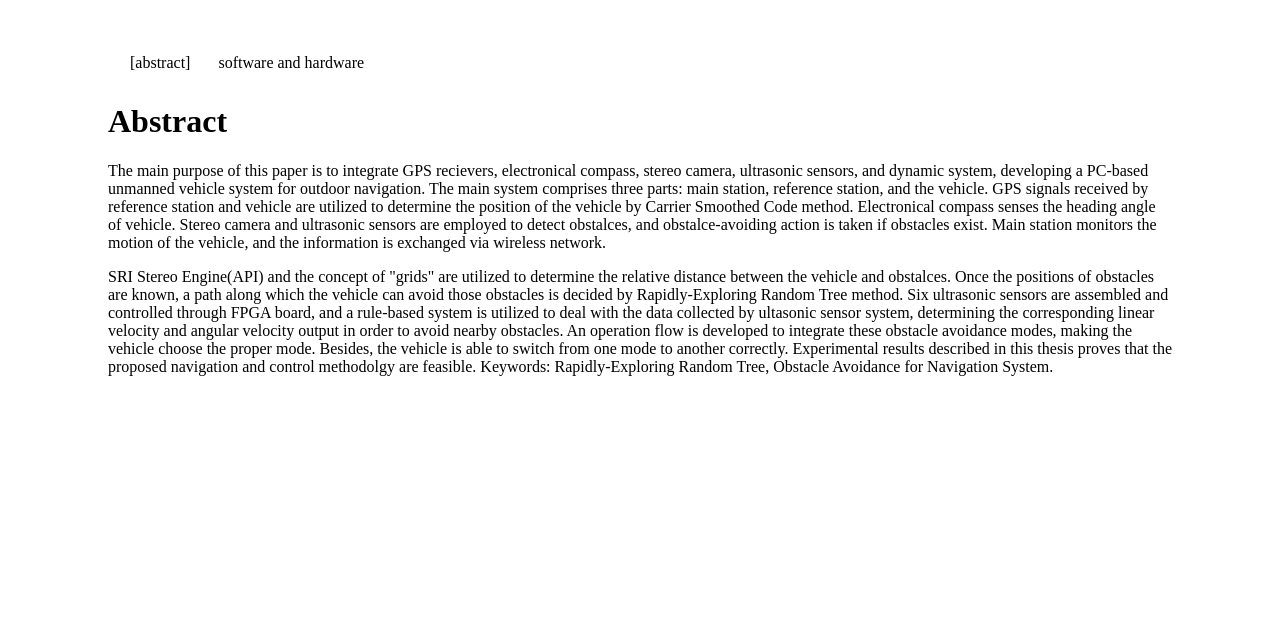
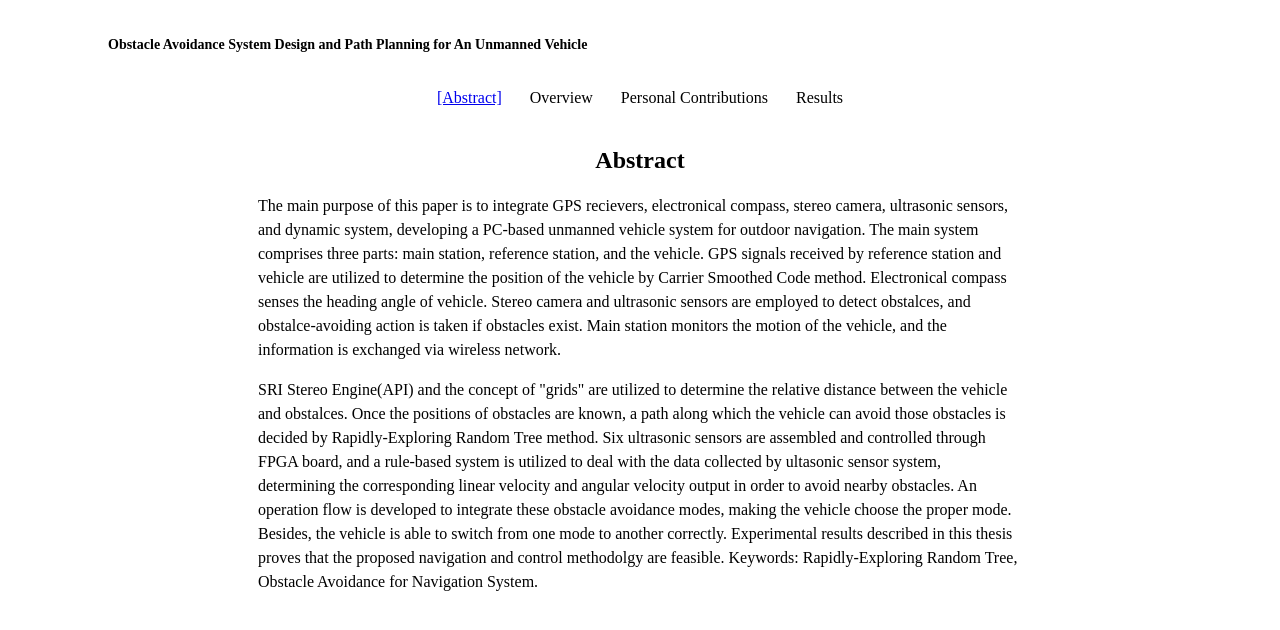
Before and after one commit to AlvinJian/alvinjian.github.io, a plain HTML site: page vehicle/index.html in a window 1280 px wide. Drawn offline with Linux system fonts and the light colour scheme.

Commit message:
update abstract page

```diff
--- a/vehicle/css/style.css
+++ b/vehicle/css/style.css
@@ -1,5 +1,10 @@
+#navlist { text-align: center; }
+
 #navlist ul{
-  padding: 10px;
+  padding-top: 20px;
+  padding-bottom: 20px;
+  padding-left: 10px;
+  padding-right: 10px;
   font-size: 16px;
 }
 #navlist ul li {
@@ -8,9 +13,20 @@
   padding-right: 12px;
 }
 
+.title {
+  font-size: 14px;
+}
+
 body {
   padding-top: 20px;
   padding-bottom: 20px;
   padding-left: 100px;
   padding-right: 100px;
 }
+
+#abstract p {
+  padding-left: 150px;
+  padding-right: 150px;
+  font-size: 16px;
+  line-height: 24px;
+}
--- a/vehicle/index.html
+++ b/vehicle/index.html
@@ -5,13 +5,17 @@
     <link href="css/style.css" type="text/css" rel="stylesheet" />
   </head>
   <body>
+    <h1 class="title">Obstacle Avoidance System Design and Path Planning for An Unmanned Vehicle</h1>
     <div id="navlist">
       <ul>
-        <li>[abstract]</li>
-        <li>software and hardware</li>
+        <li><a href="index.html">[Abstract]</a></li>
+        <li>Overview</li>
+        <li>Personal Contributions</li>
+        <li>Results</li>
       </ul>
     </div>
-    <h1>Abstract</h1>
+    <h2 align="center">Abstract</h1>
+    <div id="abstract">
     <p>The main purpose of this paper is to integrate GPS recievers, electronical
 compass, stereo camera, ultrasonic sensors, and dynamic system, developing a
 PC-based unmanned vehicle system for outdoor navigation. The main system
@@ -36,5 +40,6 @@ from one mode to another correctly. Experimental results described in this thesi
 proves that the proposed navigation and control methodolgy are feasible.
 Keywords: Rapidly-Exploring Random Tree, Obstacle Avoidance for Navigation
 System.</p>
+  </div>
   </body>
 </html>
```
